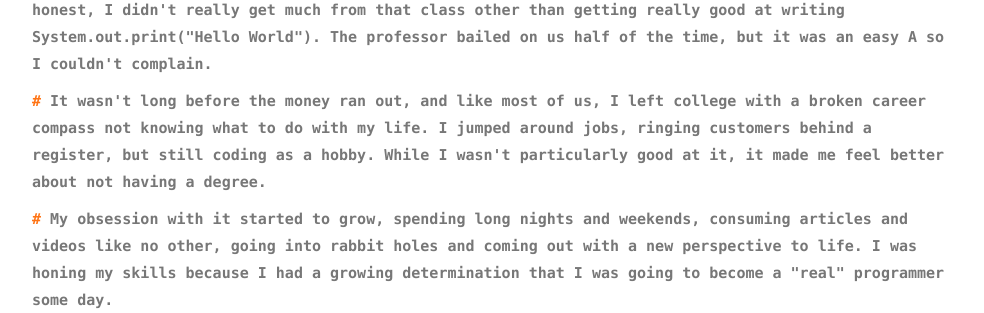
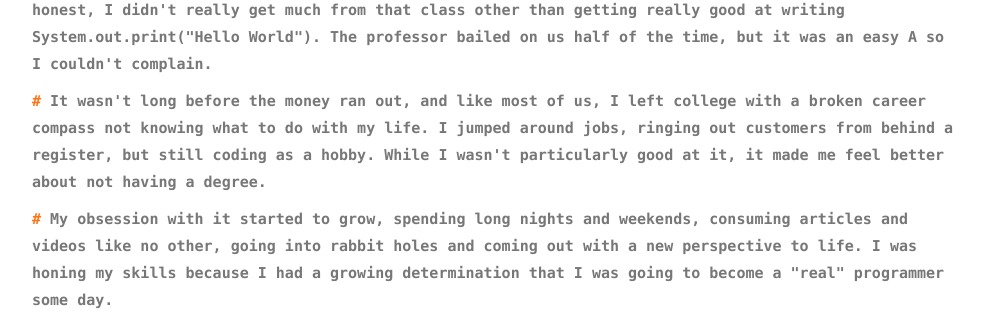
Before and after one commit to irvingmp6/irvingmartinezwebsiteprod, a Django app: page / in a window 1280 px wide. Shown: the part 862-1175 px from the top of the page, without its empty margins (143-1127 px from the left). Run offline with Django 4.2, Linux system fonts and the light colour scheme; some libraries are stand-ins or nearby versions.

Commit message:
updated about me

```diff
--- a/irvingmartinez/front_page/templates/front_page/home.html
+++ b/irvingmartinez/front_page/templates/front_page/home.html
@@ -53,7 +53,7 @@
   <p><b><span class="color-orange"># </span>Hello World.</b></p>
   <p><b><span class="color-orange"># </span>My name is Irving Martinez.</b></p>
   <p><b><span class="color-orange"># </span>I learned to code pretty late in life. I wasn't some prodigy who grew up hacking computers since I was in the womb. No. That was never me. Hell, I didn't even know what directories were back in high school. It wasn't until my freshmen year in college when I was forced to take an introductory course to Java in my STEM program that I discovered programming. It was love at first compile. Though, to be honest, I didn't really get much from that class other than getting really good at writing System.out.print("Hello World"). The professor bailed on us half of the time, but it was an easy A so I couldn't complain.</b></p>
-  <p><b><span class="color-orange"># </span>It wasn't long before the money ran out, and like most of us, I left college with a broken career compass not knowing what to do with my life. I jumped around jobs, ringing customers behind a register, but still coding as a hobby. While I wasn't particularly good at it, it made me feel better about not having a degree. </b></p>
+  <p><b><span class="color-orange"># </span>It wasn't long before the money ran out, and like most of us, I left college with a broken career compass not knowing what to do with my life. I jumped around jobs, ringing out customers from behind a register, but still coding as a hobby. While I wasn't particularly good at it, it made me feel better about not having a degree. </b></p>
     <p><b><span class="color-orange"># </span>My obsession with it started to grow, spending long nights and weekends, consuming articles and videos like no other, going into rabbit holes and coming out with a new perspective to life. I was honing my skills because I had a growing determination that I was going to become a "real" programmer some day.</b></p>
   <p><b><span class="color-orange"># </span>Years later, after developing dozens of personal projects, running a personal website, and writing high-quality production software, I stand before you an accomplished Software Engineer.</b></p>
     <p><b><span class="color-orange"># </span>While these days, you will most likely find me in a hoodie with a pot of highly charged coffee on my desk, my fingers pounding away at the keyboard resuscitating a program back to life, I'm not your run-of-the-mill. I am constantly looking for the next challenge that'll teach me something else about technology and about myself.</b></p>
```
